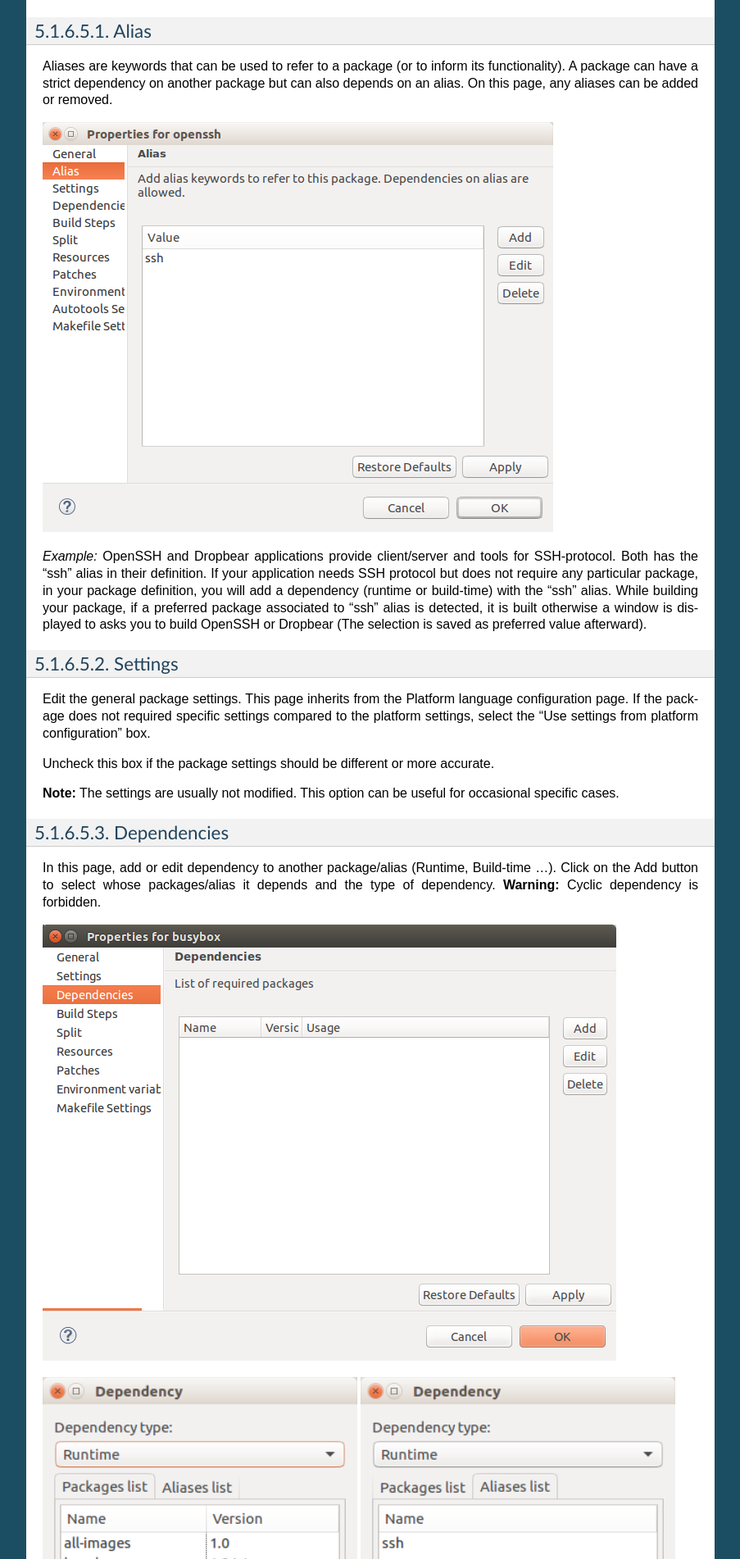
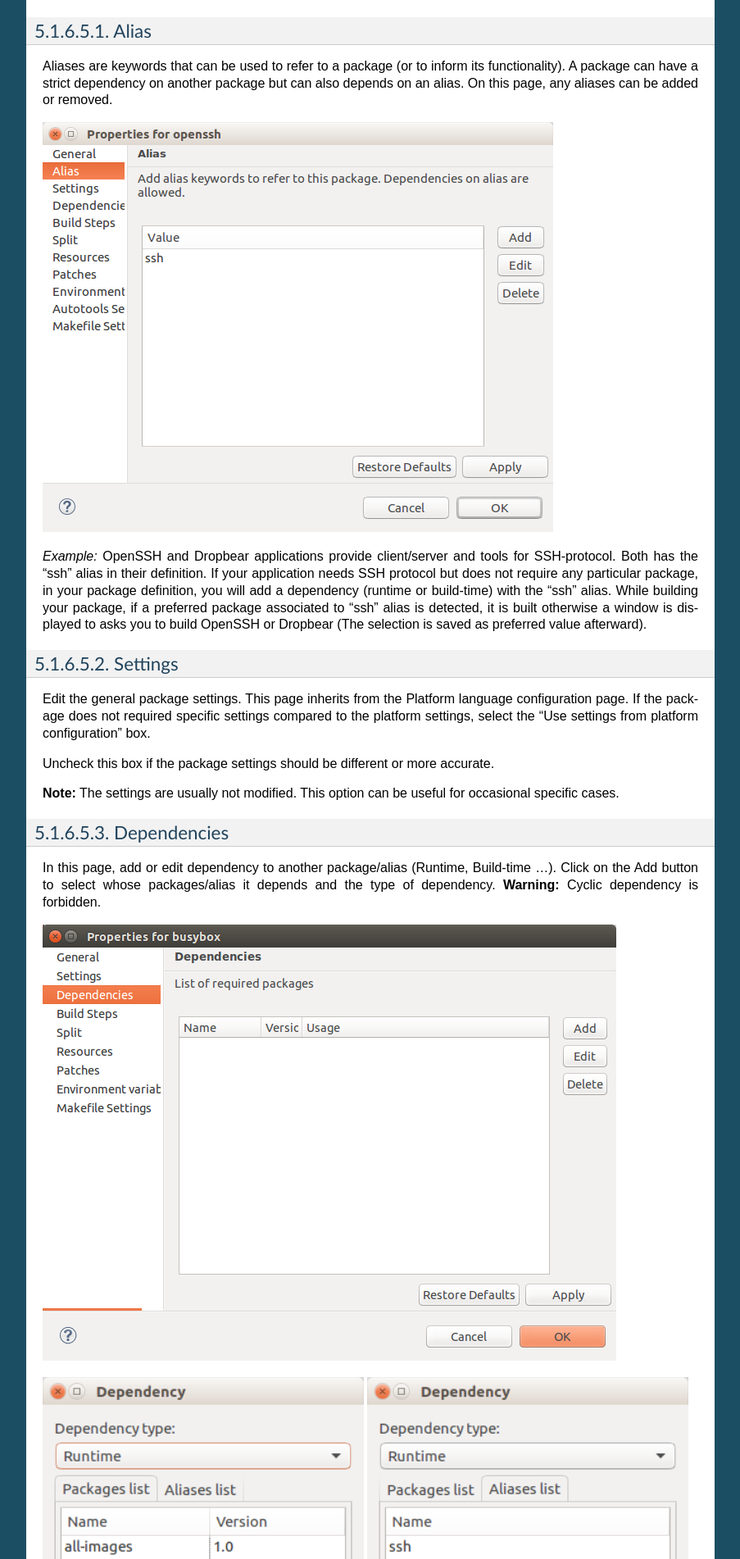
Before and after one commit to Tarek92l/testreadthedoc, a Sphinx documentation site: the page built from docs/gettingstarted/platform_edit.rst, in a window 1280 px wide. Shown: the part 4498-6400 px from the top of the page at 82% size, without its empty margins (198-1101 px from the left). Built offline with Sphinx 7.4.7, drawn with Linux system fonts in a browser that asks for light colours; pages that are not in the unit, such as notebooks, are missing from menus.

Commit message:
Update platform_edit.rst

```diff
--- a/docs/gettingstarted/platform_edit.rst
+++ b/docs/gettingstarted/platform_edit.rst
@@ -216,10 +216,10 @@ forbidden.
 |pic1| |pic2|
 
 .. |pic1| image:: ../images/gettingstarted/ac6platform/platform_edit9.png
-   :width: 48%
+   :width: 49%
 
 .. |pic2| image:: ../images/gettingstarted/ac6platform/platform_edit10.png
-   :width: 48%
+   :width: 49%
 
 When a dependency is set, a link is defined between the tasks from the
 two packages and the complete build sequence is updated following the
```
